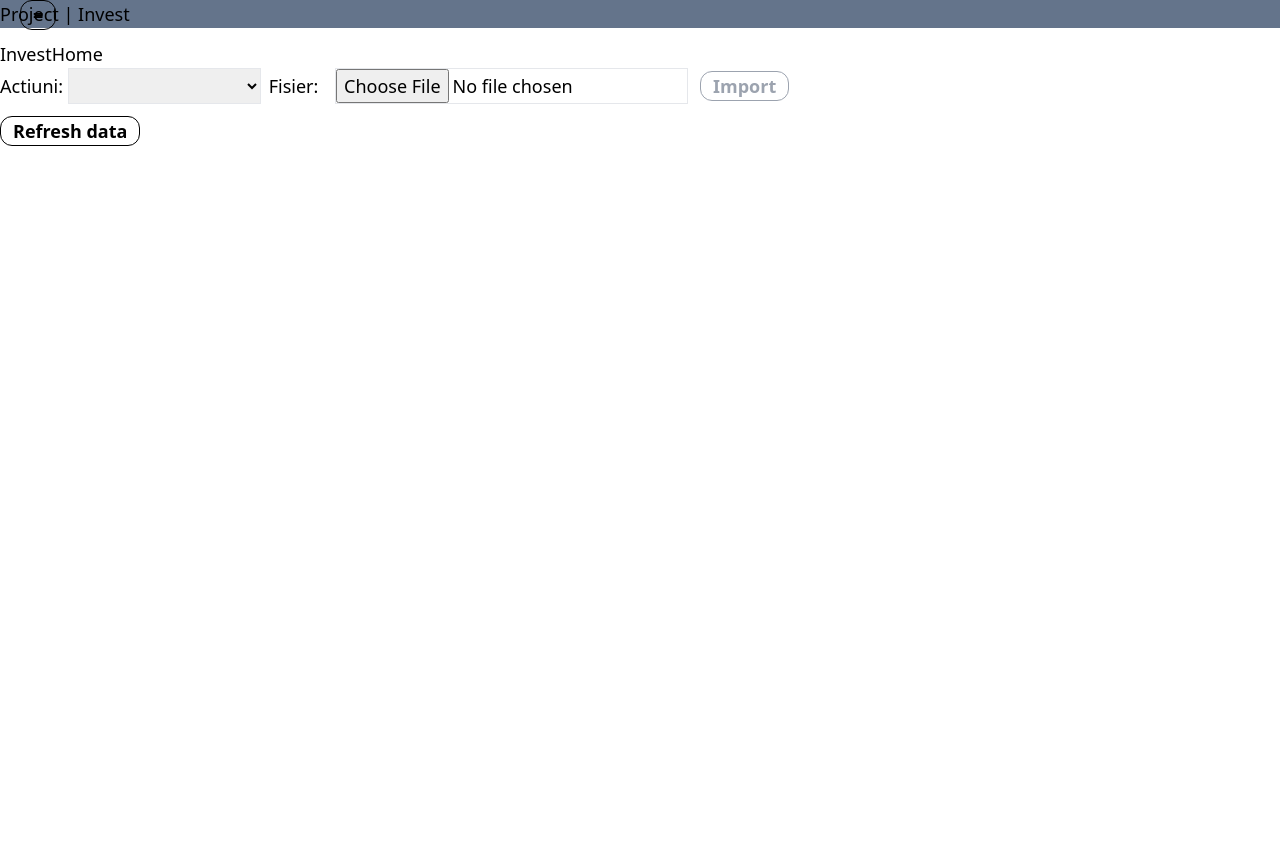
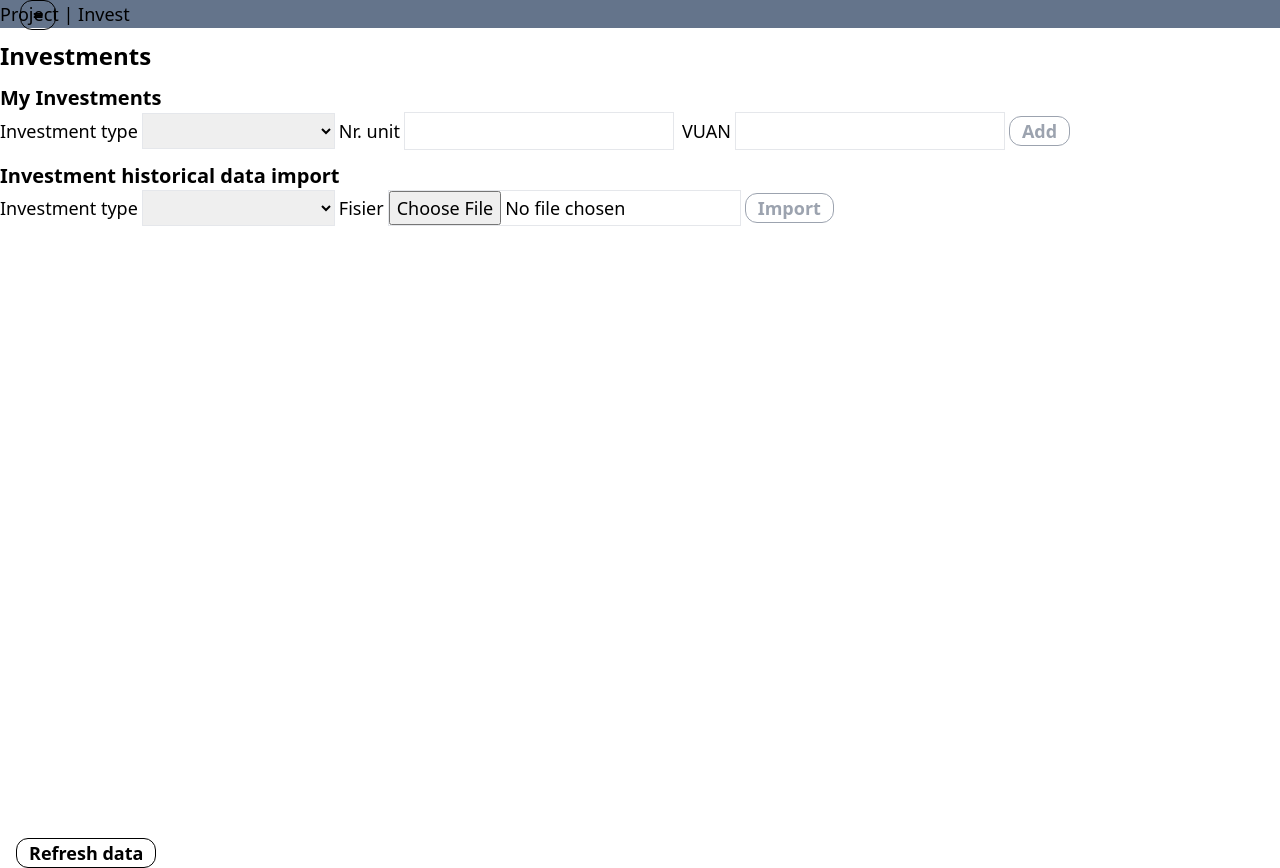
Before and after one commit to uaandrei/fluffy-eureka, a React (Vite) app in the folder fluffy-dashboard/: page /invest in a window 1280 px wide. Before the commit the page ends 800 px from the top, so only its background shows below. Built offline with nearby package versions, Linux system fonts and the light colour scheme.

Commit message:
added styling changes + my investments wip

```diff
--- a/fluffy-dashboard/src/features/invest/InvestHome.tsx
+++ b/fluffy-dashboard/src/features/invest/InvestHome.tsx
@@ -1,12 +1,13 @@
-import { ImportHistoricalData, InvestmentChart } from "./components";
+import { ImportHistoricalData, InvestmentChart, MyInvestments } from "./components";
 const InvestHome = () => {
   return (
     <>
       <div className="container mx-auto">
-        <div>InvestHome</div>
-        <div>
-          <ImportHistoricalData />
+        <h1>Investments</h1>
+        <div className="my-3">
+          <MyInvestments />
         </div>
+        <ImportHistoricalData />
       </div>
       <div>
         <InvestmentChart />
--- a/fluffy-dashboard/src/features/invest/components/ImportHistoricalData.tsx
+++ b/fluffy-dashboard/src/features/invest/components/ImportHistoricalData.tsx
@@ -1,8 +1,9 @@
 import _ from "lodash";
 import { useState } from "react";
 import { useNotificationsContext } from "../../notification";
-import { HistoricalDataModel, InvestmentKeys, InvestmentTypes } from "../models";
+import { HistoricalDataModel, InvestmentKeys } from "../models";
 import { investService } from "../services";
+import { InvestmentTypesSelect } from "./";
 
 const ImportHistoricalData = () => {
   const [investmentType, setInvestmentType] = useState<InvestmentKeys>();
@@ -41,33 +42,22 @@ const ImportHistoricalData = () => {
   const isImportButtonDisabled = !investmentType || !file;
 
   return (
-    <>
-      <div>
-        <span>Actiuni: </span>
-        <select
-          className="border py-1"
-          defaultValue=""
-          onChange={(e) => setInvestmentType(e.target.value as InvestmentKeys)}
-        >
-          <option></option>
-          {_.map(InvestmentTypes, (value, key) => (
-            <option key={key} value={key}>
-              {value}
-            </option>
-          ))}
-        </select>
-        <span className="ml-2 w-full">Fisier: </span>
+    <div>
+      <h2>Investment historical data import</h2>
+      <InvestmentTypesSelect onChange={setInvestmentType} />
+      <label className="mx-1">
+        Fisier
         <input
           type="file"
           title="upload historical data"
-          className="border mx-3"
+          className="ml-1"
           onChange={(e) => setFile(e.currentTarget.files![0])}
         />
-        <button type="button" onClick={processFileUpload} disabled={isImportButtonDisabled}>
-          Import
-        </button>
-      </div>
-    </>
+      </label>
+      <button type="button" onClick={processFileUpload} disabled={isImportButtonDisabled}>
+        Import
+      </button>
+    </div>
   );
 };
 
--- a/fluffy-dashboard/src/features/invest/components/InvestmentChart.tsx
+++ b/fluffy-dashboard/src/features/invest/components/InvestmentChart.tsx
@@ -10,9 +10,7 @@ import {
 } from "../models";
 
 const InvestmentChart = () => {
-  const [state, setState] = useState<InvestmentDataState>(
-    investService.getAllHistorical()
-  );
+  const [state, setState] = useState<InvestmentDataState>(investService.getAllHistorical());
 
   const importData = () => {
     const data = investService.getAllHistorical();
@@ -22,12 +20,7 @@ const InvestmentChart = () => {
   const transformData = (state: InvestmentDataState): Serie[] => {
     const series: Serie[] = [];
 
-    _.map(
-      state,
-      (
-        serieData: HistoricalDataStorageModel[] | undefined,
-        key: InvestmentKeys
-      ) => {
+    _.map(state, (serieData: HistoricalDataStorageModel[] | undefined, key: InvestmentKeys) => {
       if (serieData) {
         const data = _.map(serieData, (p) => ({
           x: p.date.split("T")[0],
@@ -39,19 +32,13 @@ const InvestmentChart = () => {
         };
         series.push(serie);
       }
-      }
-    );
+    });
 
     return series;
   };
   const data = transformData(state);
   return (
     <>
-      <div className="container mx-auto">
-        <button type="button" onClick={importData} className="mt-3">
-          Refresh data
-        </button>
-      </div>
       {data && (
         <div style={{ height: "600px" }}>
           <ResponsiveLine
@@ -63,6 +50,11 @@ const InvestmentChart = () => {
           />
         </div>
       )}
+      <div>
+        <button type="button" onClick={importData} className="mt-3 ml-4">
+          Refresh data
+        </button>
+      </div>
     </>
   );
 };
--- /dev/null
+++ b/fluffy-dashboard/src/features/invest/components/InvestmentTypesSelect.tsx
@@ -0,0 +1,26 @@
+import _ from "lodash";
+import { InvestmentKeys, InvestmentTypes } from "../models";
+
+interface InvestmentTypesSelectProps {
+  onChange: (investmentType: InvestmentKeys) => void;
+}
+
+const InvestmentTypesSelect: React.FC<InvestmentTypesSelectProps> = ({ onChange }) => (
+  <label>
+    Investment type
+    <select
+      className="border ml-1 py-1"
+      defaultValue=""
+      onChange={(e) => onChange(e.target.value as InvestmentKeys)}
+    >
+      <option></option>
+      {_.map(InvestmentTypes, (value, key) => (
+        <option key={key} value={key}>
+          {value}
+        </option>
+      ))}
+    </select>
+  </label>
+);
+
+export { InvestmentTypesSelect };
--- /dev/null
+++ b/fluffy-dashboard/src/features/invest/components/MyInvestments.tsx
@@ -0,0 +1,42 @@
+import { useState } from "react";
+import { InvestmentKeys } from "../models";
+import { InvestmentTypesSelect } from "./";
+
+const MyInvestments = () => {
+  const [investmentType, setInvestmentType] = useState<InvestmentKeys>();
+  const [nrUnit, setNrUnit] = useState<Number>();
+  const [vuan, setVuan] = useState<Number>();
+
+  const addInvestment = () => {};
+
+  const disabled = !investmentType || !nrUnit || !vuan;
+  return (
+    <div>
+      <h2>My Investments</h2>
+      <InvestmentTypesSelect onChange={setInvestmentType} />
+      <label className="mx-1">
+        Nr. unit
+        <input
+          type="number"
+          className="ml-1"
+          onChange={(e) => setNrUnit(parseFloat(e.target.value))}
+          value={nrUnit?.toString()}
+        />
+      </label>
+      <label className="mx-1">
+        VUAN
+        <input
+          type="number"
+          className="ml-1"
+          onChange={(e) => setVuan(parseFloat(e.target.value))}
+          value={vuan?.toString()}
+        />
+      </label>
+      <button onClick={addInvestment} disabled={disabled}>
+        Add
+      </button>
+    </div>
+  );
+};
+
+export { MyInvestments };
--- a/fluffy-dashboard/src/features/invest/components/index.ts
+++ b/fluffy-dashboard/src/features/invest/components/index.ts
@@ -1,2 +1,4 @@
 export * from "./ImportHistoricalData";
 export * from "./InvestmentChart";
+export * from "./MyInvestments";
+export * from "./InvestmentTypesSelect";
--- a/fluffy-dashboard/src/index.css
+++ b/fluffy-dashboard/src/index.css
@@ -11,3 +11,19 @@ body {
 button {
   @apply border px-3 rounded-xl border-black text-lg font-bold hover:bg-blue-600 hover:border-blue-600 disabled:text-gray-400 hover:disabled:bg-white disabled:border-gray-400 hover:text-white;
 }
+
+h1 {
+  @apply text-2xl font-bold;
+}
+
+h2 {
+  @apply text-xl font-bold;
+}
+
+input {
+  @apply border;
+}
+
+input[type="number"] {
+  @apply p-1;
+}
```
Lines whose indentation alone changed are shown as unchanged.
